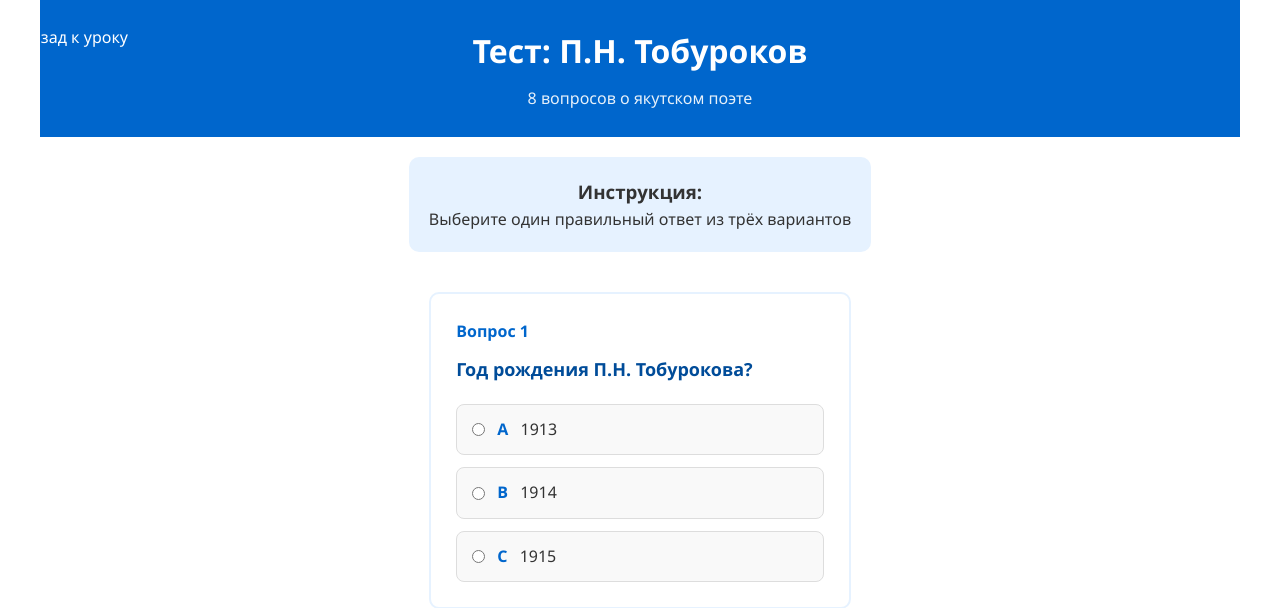
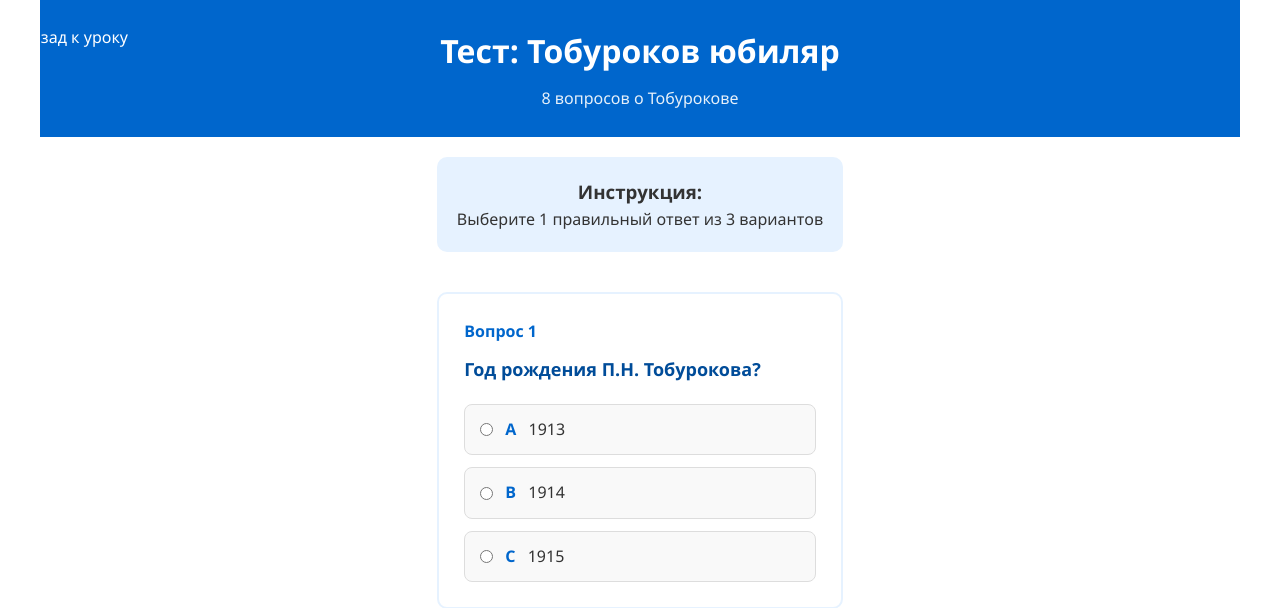
Before and after one commit to artem4112/diplom1, a PHP site: page /test.php in a window 1280 px wide. Shown: the top 608 px of the page. Run offline with PHP 8.4, Linux system fonts and the light colour scheme; some web fonts are replaced.

Commit message:
чистка3

```diff
--- a/index.php
+++ b/index.php
@@ -60,7 +60,7 @@
 
                     <div class="speech-bubble">
                         <div class="speech-text" id="characterText">
-                            Привет я перс 123
+                            Привет я перс 123 фывфыв
                         </div>
 
                         <div class="speech-actions">
--- a/test.php
+++ b/test.php
@@ -57,13 +57,13 @@
             <a href="lesson.php" class="back-home">
                 Назад к уроку
             </a>
-            <h1>Тест: П.Н. Тобуроков</h1>
-            <p>8 вопросов о якутском поэте</p>
+            <h1>Тест: Тобуроков юбиляр</h1>
+            <p>8 вопросов о Тобурокове</p>
         </header>
 
         <div class="test-instructions">
             <h3>Инструкция:</h3>
-            <p>Выберите один правильный ответ из трёх вариантов</p>
+            <p>Выберите 1 правильный ответ из 3 вариантов</p>
         </div>
 
         <form action="test.php" method="POST" id="testForm">
@@ -94,7 +94,7 @@
                 <button type="submit" class="submit-test-btn">
                     Завершить тест
                 </button>
-                <p class="test-note">Всего 8 вопросов. После завершения вы получите результат.</p>
+                <p class="test-note">Всего 8 вопросов после завершени вы получите результат</p>
             </div>
         </form>
     </div>
```
Also changed, not shown: js/script.js (+5 -6 lines).
